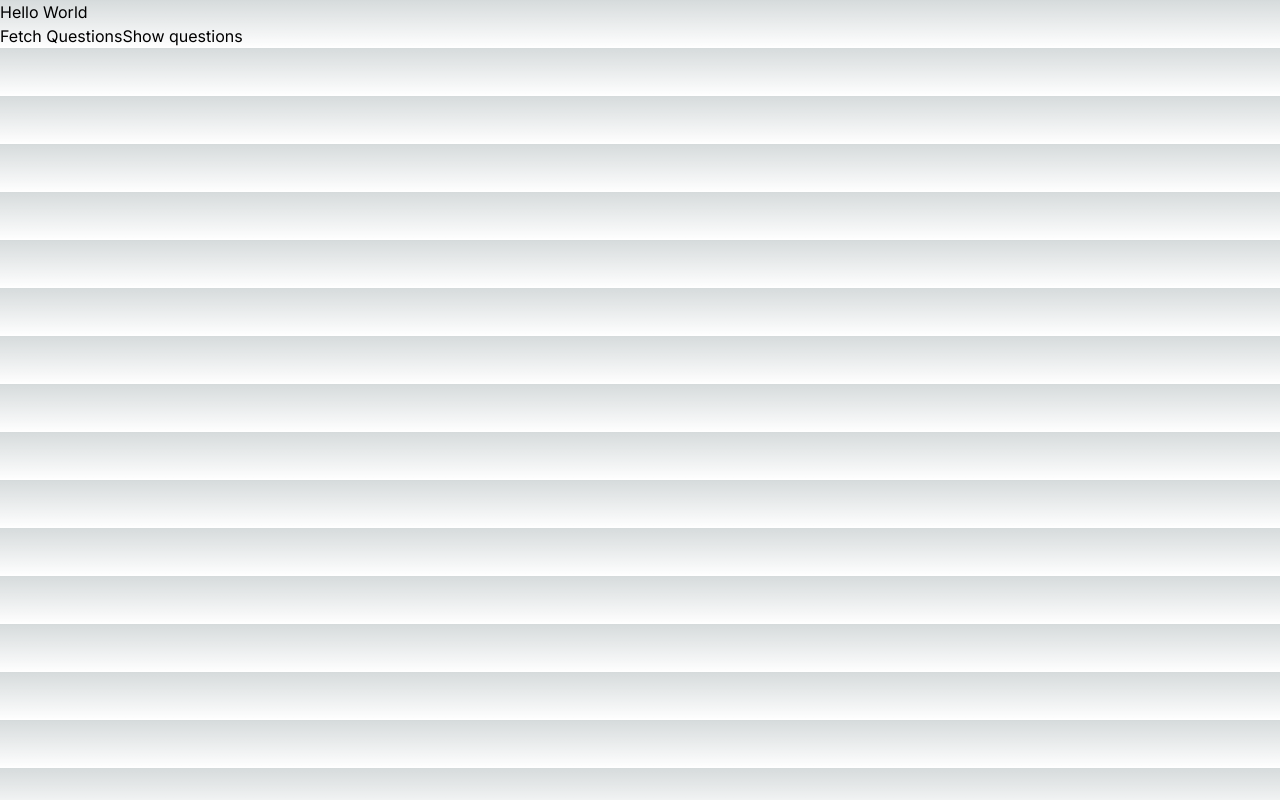
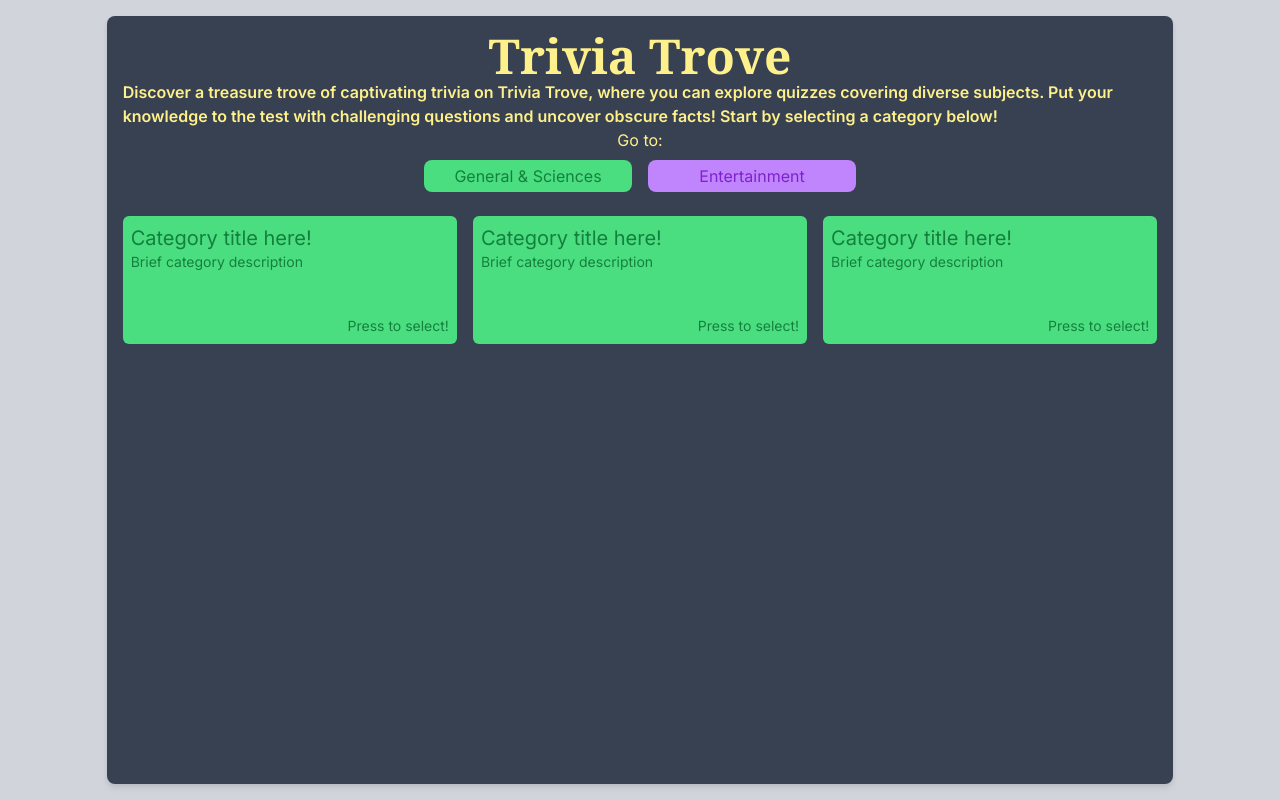
Before and after one commit to MBytes2303/Trivia-Trove, a Next.js app: page / in a window 1280 px wide. Built offline with nearby package versions, Linux system fonts and the light colour scheme.

Commit message:
Category Selection Layout

```diff
--- a/app/layout.js
+++ b/app/layout.js
@@ -4,7 +4,7 @@ import "./globals.css";
 const inter = Inter({ subsets: ["latin"] });
 
 export const metadata = {
-  title: "Create Next App",
+  title: "Trivia Trove",
   description: "Generated by create next app",
 };
 
--- a/app/page.js
+++ b/app/page.js
@@ -3,33 +3,117 @@
 import React, { useState } from "react";
 
 export default function Home() {
-  const [triviaData, setTriviaData] = useState(null);
+  const [category, setCategory] = useState(true);
 
-  const fetchQuestions = async () => {
-    try {
-      const response = await fetch(
-        "https://opentdb.com/api.php?amount=5&category=9&difficulty=easy&type=multiple"
-      );
-      if (!response.ok) {
-        throw new Error("Failed to fetch questions");
-      }
-      const questionsResponse = await response.json();
-      setTriviaData(questionsResponse);
-      console.log("Questions fetched!");
-    } catch (error) {
-      console.error(error.message);
-    }
+  const goToGeneral = () => {
+    setCategory(true);
   };
 
-  const showQuestions = () => {
-    console.log(triviaData);
+  const goToEntertainment = () => {
+    setCategory(false);
   };
 
   return (
-    <main>
-      <h1>Hello World</h1>
-      <button onClick={fetchQuestions}>Fetch Questions</button>
-      <button onClick={showQuestions}>Show questions</button>
+    <main className="bg-gray-300 flex justify-center py-4 h-screen w-screen overflow-auto">
+      <div className="w-10/12 h-11/12 bg-gray-700 drop-shadow-md rounded-lg p-4">
+        <div>
+          <h1 className="text-3xl sm:text-5xl text-center text-yellow-200 align-middle font-serif font-bold">
+            Trivia Trove
+          </h1>
+          <p className="text-yellow-200 align-middle font-semibold text-md">
+            Discover a treasure trove of captivating trivia on Trivia Trove,
+            where you can explore quizzes covering diverse subjects. Put your
+            knowledge to the test with challenging questions and uncover obscure
+            facts! Start by selecting a category below!
+          </p>
+        </div>
+        <div className="flex flex-col items-center">
+          <p className="text-yellow-200 text-md">Go to:</p>
+          <div>
+            <button
+              className="bg-green-400 text-green-700 w-52 h-8 rounded-lg m-2 hover:bg-green-500 transition-colors "
+              onClick={goToGeneral}
+            >
+              General & Sciences
+            </button>
+            <button
+              className="bg-purple-400 text-purple-700 w-52 h-8 rounded-lg m-2 hover:bg-purple-500 transition-colors"
+              onClick={goToEntertainment}
+            >
+              Entertainment
+            </button>
+          </div>
+        </div>
+
+        <>
+          {category ? (
+            <div className="my-4 h-2/5 md:h-4/6 grid grid-cols-1 sm:grid-cols-2 md:grid-cols-3 gap-4 overflow-auto">
+              <div className="flex flex-col justify-between bg-green-400 rounded-md h-32 p-2 cursor-pointer hover:bg-green-500 transition-colors">
+                <div>
+                  <p className="text-xl text-green-700">Category title here!</p>
+                  <p className="text-sm text-green-700">
+                    Brief category description
+                  </p>
+                </div>
+                <div className="text-right text-sm text-green-700">
+                  <p>Press to select!</p>
+                </div>
+              </div>
+              <div className="flex flex-col justify-between bg-green-400 rounded-md h-32 p-2 cursor-pointer hover:bg-green-500 transition-colors">
+                <div>
+                  <p className="text-xl text-green-700">Category title here!</p>
+                  <p className="text-sm text-green-700">
+                    Brief category description
+                  </p>
+                </div>
+                <div className="text-right text-sm text-green-700">
+                  <p>Press to select!</p>
+                </div>
+              </div>
+              <div className="flex flex-col justify-between bg-green-400 rounded-md h-32 p-2 cursor-pointer hover:bg-green-500 transition-colors">
+                <div>
+                  <p className="text-xl text-green-700">Category title here!</p>
+                  <p className="text-sm text-green-700">
+                    Brief category description
+                  </p>
+                </div>
+                <div className="text-right text-sm text-green-700">
+                  <p>Press to select!</p>
+                </div>
+              </div>
+            </div>
+          ) : (
+            <div className="my-4 h-2/5 md:h-4/6 grid grid-cols-1 sm:grid-cols-2 md:grid-cols-3 gap-4 overflow-auto">
+              <div className="flex flex-col justify-between bg-purple-400 rounded-md h-32 p-2 cursor-pointer hover:bg-purple-500 transition-colors">
+                <div>
+                  <p className="text-xl text-purple-700">
+                    Category title here!
+                  </p>
+                  <p className="text-sm text-purple-700">
+                    Brief category description
+                  </p>
+                </div>
+                <div className="text-right text-sm text-purple-700">
+                  <p>Press to select!</p>
+                </div>
+              </div>
+              <div className="flex flex-col justify-between bg-purple-400 rounded-md h-32 p-2 cursor-pointer hover:bg-purple-500 transition-colors">
+                <div>
+                  <p className="text-xl text-purple-700">
+                    Category title here!
+                  </p>
+                  <p className="text-sm text-purple-700">
+                    Brief category description
+                  </p>
+                </div>
+                <div className="text-right text-sm text-purple-700">
+                  <p>Press to select!</p>
+                </div>
+              </div>
+            </div>
+          )}
+        </>
+      </div>
     </main>
   );
 }
```
